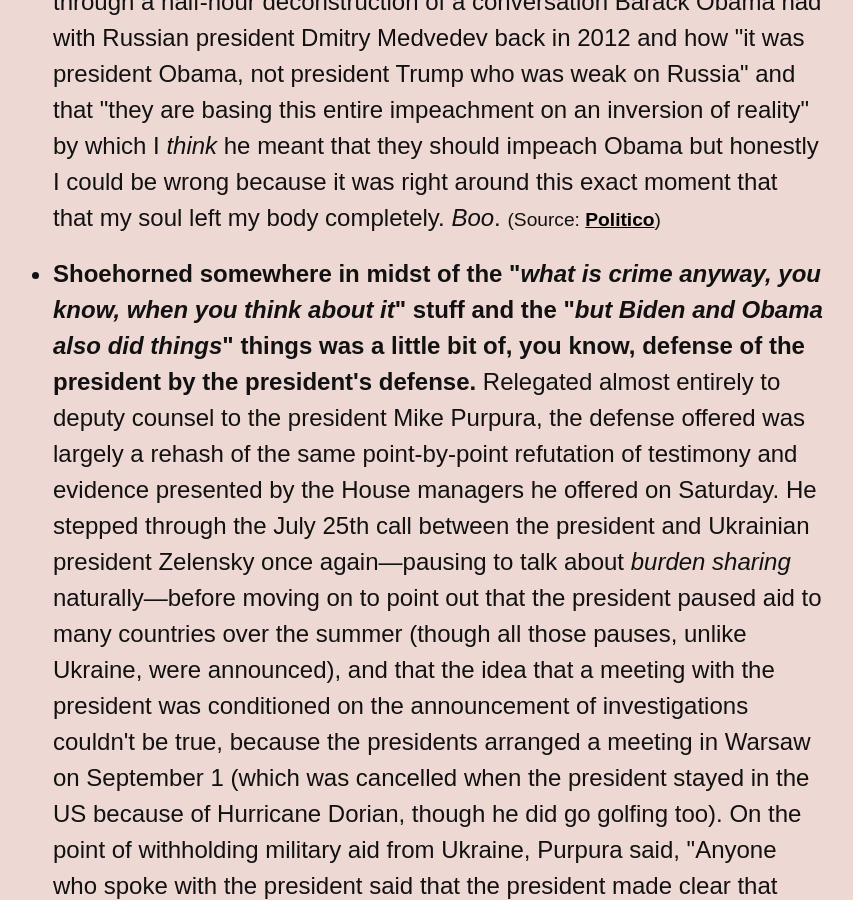
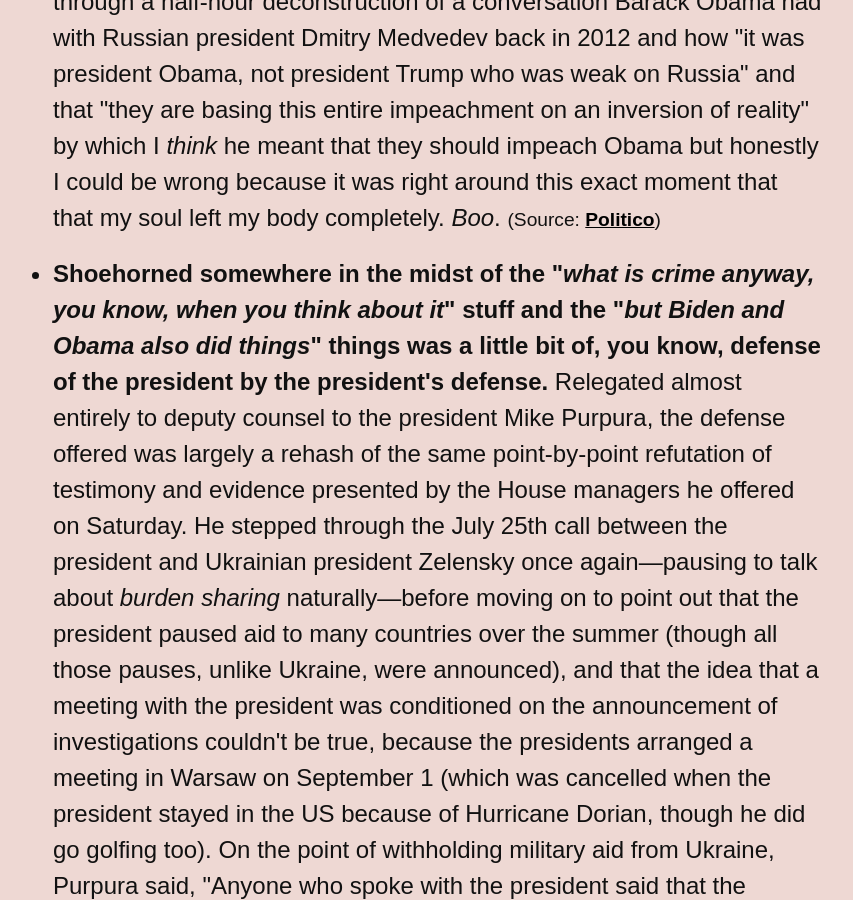
Before and after one commit to dansinker/impeachment.fyi, a Jekyll site: the page built from index.md, in a window 1280 px wide and 900 px high, scrolled down 2274 px. Shown: the whole window, without its empty margins (277-1130 px from the left). Built offline with Jekyll 4.4.1, drawn with Linux system fonts in a browser that asks for light colours; nearby versions of some CDN libraries; some web fonts are replaced; comment, search, counter and statistics services are not loaded.

Commit message:
added a missing the

```diff
--- a/_data/news.yml
+++ b/_data/news.yml
@@ -11,7 +11,7 @@ news:
   - item: Things shifted pretty abruptly away from professorial meditations on the constitution when <b>former Florida Attorney General Pam Bondi and private lawyer Eric Herschmann spent about two hours defending the president by launching allegations against Joe Biden, his son Hunter, and even Barack Obama</b>. "We would prefer not to be discussing this," Pam Bondi explained, "but the House managers have placed this squarely at issue so we must address it," which, <i>OK Pam,</i> sounds good. Bondi went on to spend nearly an hour detailing the relationship between Hunter Biden and the Ukrainian energy company Burisma along with Joe Biden's role in the firing of Ukrainian prosecutor Viktor Shokin. When it was his turn, Herschmann stepped Senators through a half-hour deconstruction of a conversation Barack Obama had with Russian president  Dmitry Medvedev back in 2012 and how "it was president Obama, not president Trump who was weak on Russia" and that "they are basing this entire impeachment on an inversion of reality" by which I <i> think</i> he meant that they should impeach Obama but honestly I could be wrong because it was right around this exact moment that that my soul left my body completely. <i>Boo</i>.
     source: Politico
     url: https://www.politico.com/news/2020/01/27/john-bolton-trump-senate-impeachment-trial-106072
-  - item: <b>Shoehorned somewhere in midst of the "<i>what is crime anyway, you know, when you think about it</i>" stuff and the "<i>but Biden and Obama also did things</i>" things was a little bit of, you know, defense of the president by the president's defense.</b> Relegated almost entirely to deputy counsel to the president Mike Purpura, the defense offered was largely a rehash of the same point-by-point refutation of testimony and evidence presented by the House managers he offered on Saturday. He stepped through the July 25th call between the president and Ukrainian president Zelensky once again—pausing to talk about <i>burden sharing</i> naturally—before moving on to point out that the president paused aid to many countries over the summer (though all those pauses, unlike Ukraine, were announced), and that the idea that a meeting with the president was conditioned on the announcement of investigations couldn't be true, because the presidents arranged a meeting in Warsaw on September 1 (which was cancelled when the president stayed in the US because of Hurricane  Dorian, though he did go golfing too). On the point of withholding military aid from Ukraine, Purpura said, "Anyone who spoke with the president said that the president made clear that there was no linkage between security assistance and investigations," a point that, well, got <i>a lot</i> more complicated today.
+  - item: <b>Shoehorned somewhere in the midst of the "<i>what is crime anyway, you know, when you think about it</i>" stuff and the "<i>but Biden and Obama also did things</i>" things was a little bit of, you know, defense of the president by the president's defense.</b> Relegated almost entirely to deputy counsel to the president Mike Purpura, the defense offered was largely a rehash of the same point-by-point refutation of testimony and evidence presented by the House managers he offered on Saturday. He stepped through the July 25th call between the president and Ukrainian president Zelensky once again—pausing to talk about <i>burden sharing</i> naturally—before moving on to point out that the president paused aid to many countries over the summer (though all those pauses, unlike Ukraine, were announced), and that the idea that a meeting with the president was conditioned on the announcement of investigations couldn't be true, because the presidents arranged a meeting in Warsaw on September 1 (which was cancelled when the president stayed in the US because of Hurricane  Dorian, though he did go golfing too). On the point of withholding military aid from Ukraine, Purpura said, "Anyone who spoke with the president said that the president made clear that there was no linkage between security assistance and investigations," a point that, well, got <i>a lot</i> more complicated today.
     source:
     url:
   - item: <b>Casting a shadow across the proceedings today were the revelations leaked from the forthcoming book by former National Security Advisor John Bolton</b> that said, well, that <i>he</i> spoke with the president and that the president made clear that security assistance to Ukraine was <i>absolutely</i> linked to investigations. <i>Whoops.</i> "Mr Bolton’s explosive account of the matter at the center of Mr Trump’s impeachment trial … was included in drafts of a manuscript he has circulated in recent weeks to close associates," the New York Times reported. Bolton also provided a copy to the White House on December 30 for a security review, which is definitely cool and chill. The president, as you might expect, denied Bolton's allegations  on—where else—Twitter after midnight, tweeting "If John Bolton said this, it was only to sell a book." Considering that Bolton could have come forward with this information <i>literally at any point in the process up to now</i>, he's not necessarily wrong. But that doesn't make the information wrong either.
```
